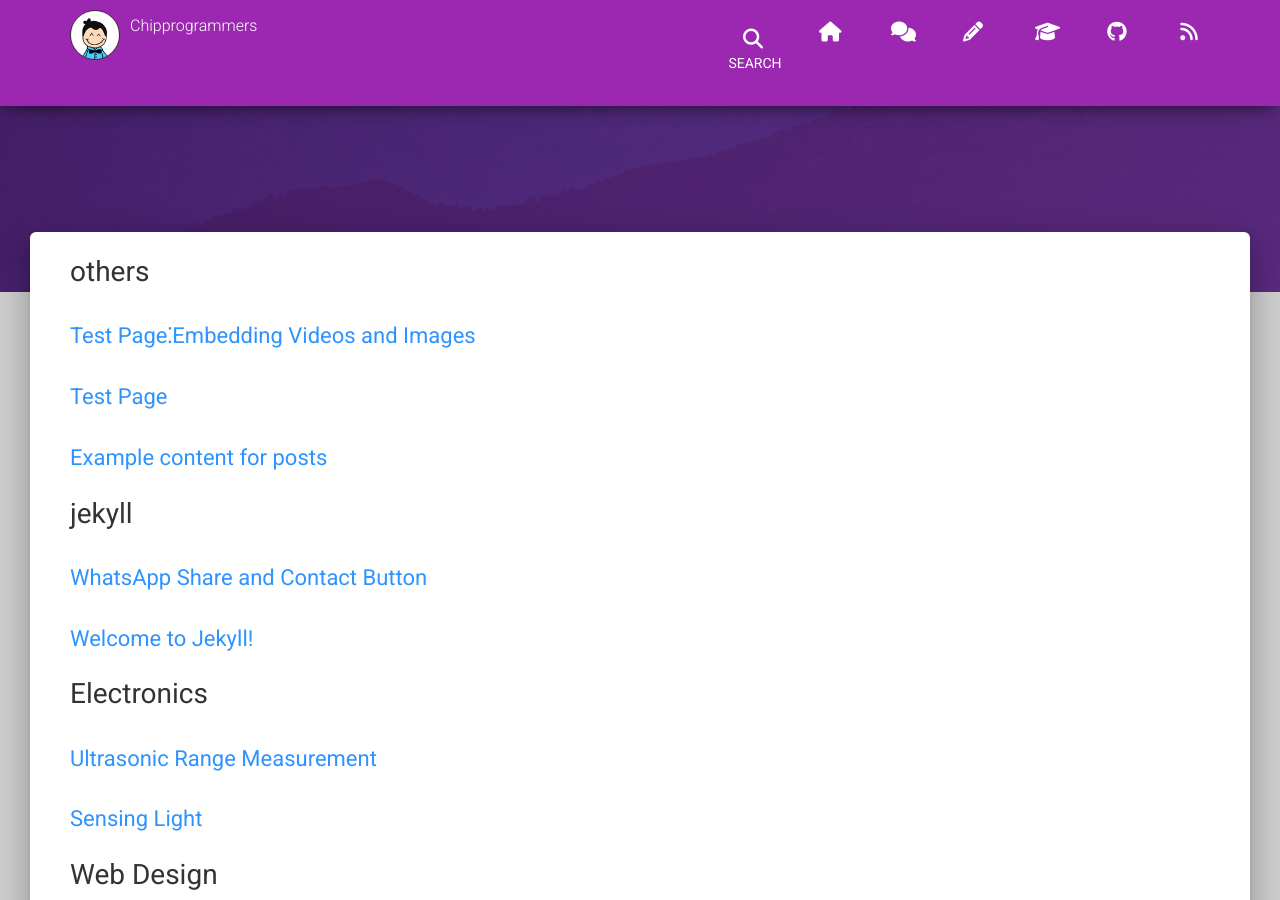
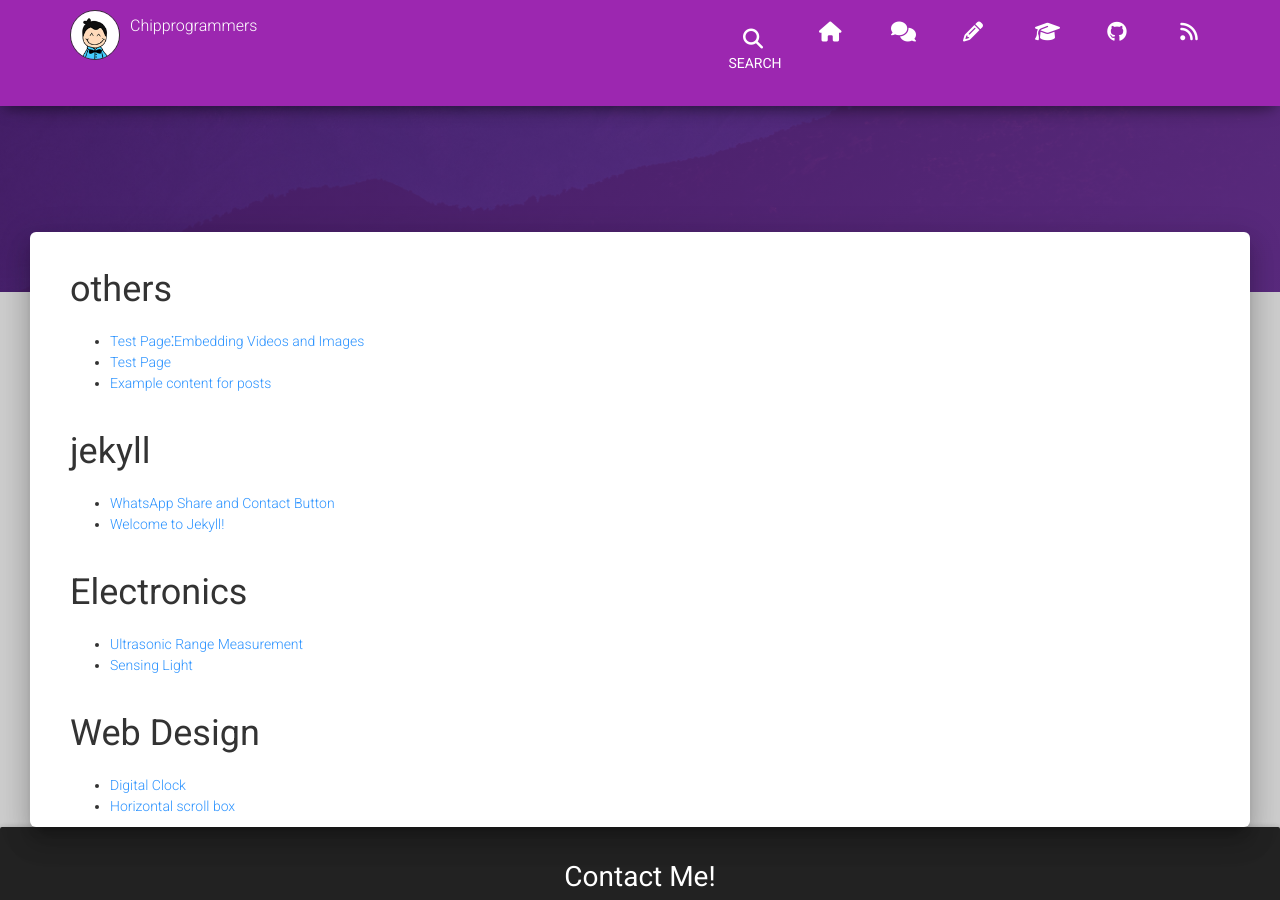
Before and after one commit to tip4programs/imbue, a Jekyll site: the page built from category/jekyll.md, in a window 1280 px wide and 900 px high, scrolled down 518 px. Built offline with Jekyll 4.4.1, drawn with Linux system fonts in a browser that asks for light colours; nearby versions of some CDN libraries.

Commit message:
Update posts_by_category.html

```diff
--- a/_layouts/posts_by_category.html
+++ b/_layouts/posts_by_category.html
@@ -10,23 +10,14 @@
 	<!-- you can use the class main-raised if you want the main area to be as a page with shadows -->
 	<div class="main main-raised">
 		<div class="container">
-  <div id="archives">
 {% for category in site.categories %}
-  <div class="archive-group">
-    {% capture category_name %}{{ category | first }}{% endcapture %}
-    <div id="#{{ category_name | slugize }}"></div>
-    <p></p>
-
-    <h3 class="category-head">{{ category_name }}</h3>
-    <a name="{{ category_name | slugize }}"></a>
-    {% for post in site.categories[category_name] %}
-    <article class="archive-item">
-      <h4><a href="{{ site.baseurl }}{{ post.url }}">{{post.title}}</a></h4>
-    </article>
+  <h2>{{ category[0] }}</h2>
+  <ul>
+    {% for post in category[1] %}
+      <li><a href="{{ post.url }}">{{ post.title }}</a></li>
     {% endfor %}
-  </div>
+  </ul>
 {% endfor %}
-</div>
 </div>
 </div>
   {% include footer.html %}
```
